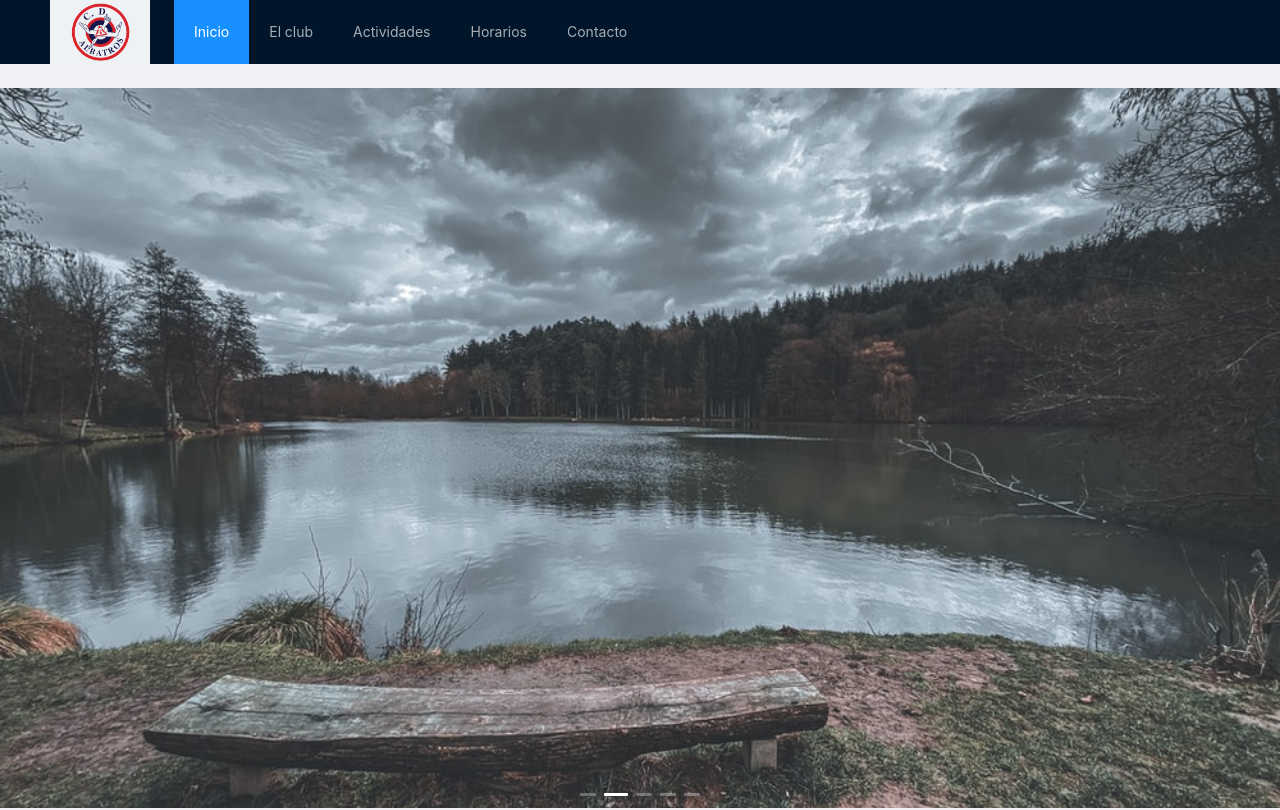
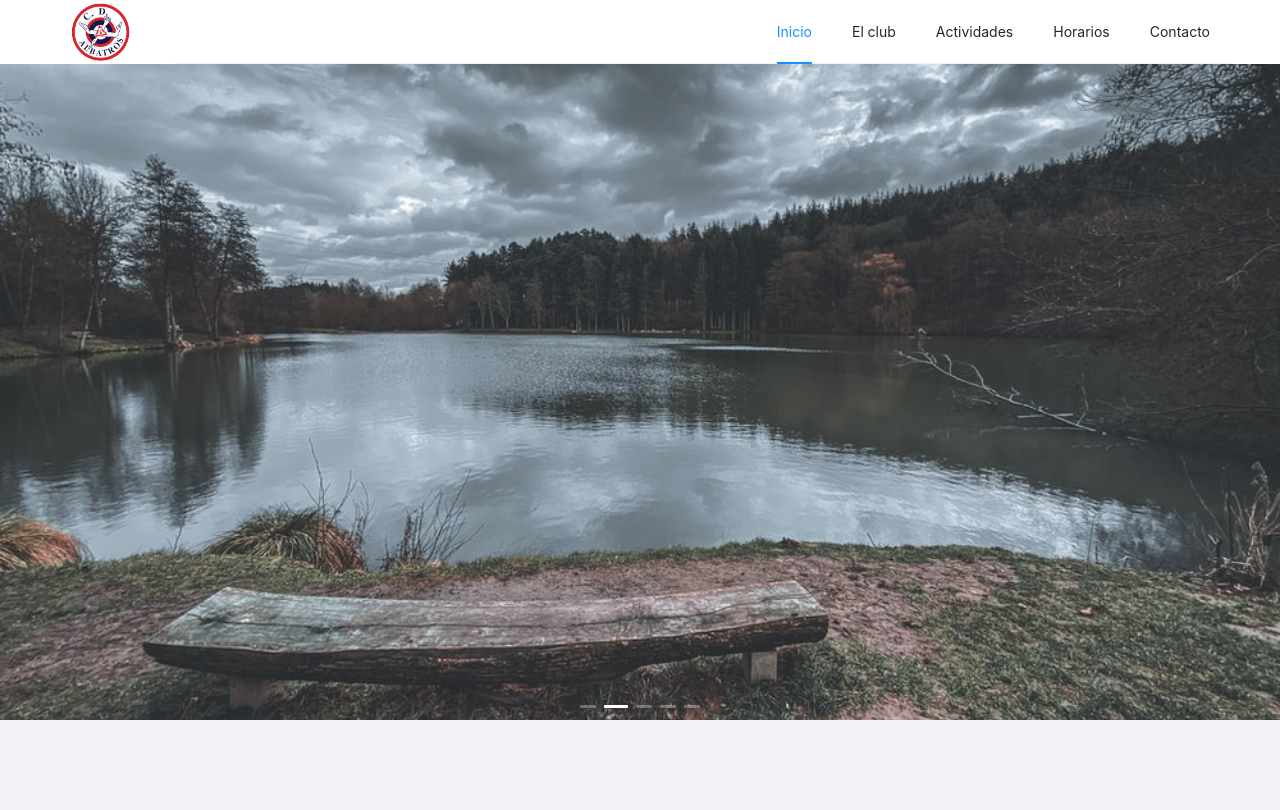
Before and after one commit to santinogue/cda, a React (Create React App) app: page / in a window 1280 px wide. Shown: the top 810 px of the page. Built offline with nearby package versions, Linux system fonts and the light colour scheme.

Commit message:
Add Carousel and polish the NavBar

```diff
--- a/src/pages/Home/index.js
+++ b/src/pages/Home/index.js
@@ -9,10 +9,10 @@ const Home = () => {
 
   return (
     <Layout>
-      <Header style={{ position: 'fixed', zIndex: 1, width: '100%' }}>
+      <Header style={{ position: 'fixed', zIndex: 1, width: '100%', background: '#fff' }}>
         <div className='header-content'>
           <div className="logo" />
-          <Menu theme="dark" mode="horizontal" defaultSelectedKeys={['1']}>
+          <Menu mode="horizontal" defaultSelectedKeys={['1']} style={{justifyContent: 'end'}}>
             <Menu.Item key="1">Inicio</Menu.Item>
             <Menu.Item key="2">El club</Menu.Item>
             <Menu.Item key="3">Actividades</Menu.Item>
@@ -22,8 +22,8 @@ const Home = () => {
         </div>
       </Header>
 
-      <Content className="site-layout" style={{ padding: '0', maxWidth: 1400, margin: '64px auto'}}>
-        <div className="site-layout-background" style={{ padding: '24px 0', minHeight: '100vh' }}>
+      <Content className="site-layout" style={{ padding: '0', margin: '0 auto'}}>
+        <div className="site-layout-background" style={{ padding: '0', minHeight: '100vh', margin: '0 auto' }}>
           <Carousel autoplay style={{maxWidth: '100vw'}}>
             <div>
               <div className='slide-image slide-1' />
@@ -41,7 +41,9 @@ const Home = () => {
               <div className='slide-image slide-5' />
             </div>
           </Carousel>
+        </div>
 
+        <div className="site-layout-background" style={{ padding: '24px 0', minHeight: '100vh', maxWidth: 1400, margin: '0 auto' }}>
           <Divider orientation="left">Seguinos en Twitter</Divider>
 
           <div className='twitter-container'>
--- a/src/pages/Home/styles.css
+++ b/src/pages/Home/styles.css
@@ -11,7 +11,6 @@
   width: 100px;
   height: 64px;
   margin: 0px 24px 0px 0;
-  background: #eff2f5;
   font-weight: bold;
   color: white;
   background-size: contain;
```
